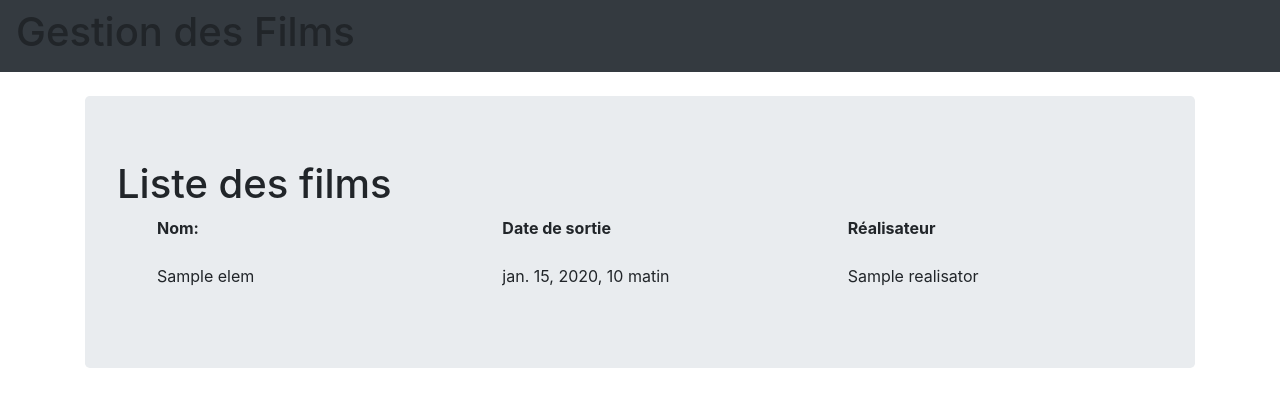
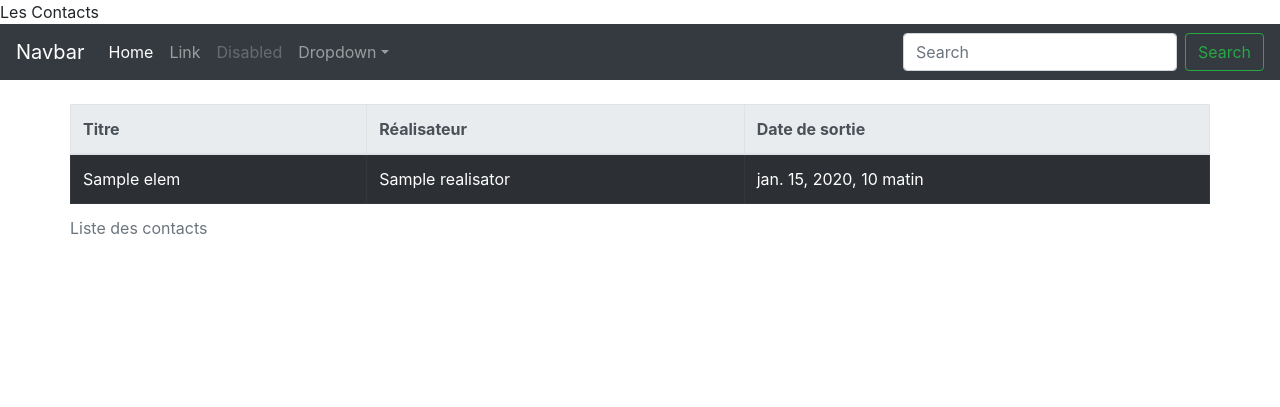
Before and after one commit to eBOURHIS/Django-gestion-de-films, a Django app: template Films/templates/ListFilms.html in a window 1280 px wide. Shown: the top 407 px of the page. Run offline with Django 3.2, Linux system fonts and the light colour scheme; the template is opened without the code that fills it: most values are stand-ins (such as "Sample title", 1, 10 or a date in 2020); parts of the project's set-up code (start-up, migrations or seed data) failed here and were passed over; some libraries are stand-ins or nearby versions.

Commit message:
Update template

```diff
--- a/Films/templates/ListFilms.html
+++ b/Films/templates/ListFilms.html
@@ -1,24 +1,51 @@
 {% extends 'base.html' %}
-    {%load static%}
-    {% block styles %}
-    {{block.super}}
-    <link rel="stylesheet" href="https://use.fontawesome.com/releases/v5.3.1/css/all.css" integrity="sha384-mzrmE5qonljUremFsqc01SB46JvROS7bZs3IO2EmfFsd15uHvIt+Y8vEf7N7fWAU" crossorigin="anonymous">
+{% load static %}
+
+{% block title %}
+Les Contacts
+{% endblock %}
+
+{% block styles %}
+{{ block.super }}
+<link rel="stylesheet" href="https://use.fontawesome.com/releases/v5.3.1/css/all.css" integrity="sha384-mzrmE5qonljUremFsqc01SB46JvROS7bZs3IO2EmfFsd15uHvIt+Y8vEf7N7fWAU"
+    crossorigin="anonymous">
     {% endblock %}
+
     {% block content %}
+<div class="table-responsive">
+    <table class="table table-hover table-striped table-dark table-bordered">
 
-        <h1>Liste des films</h1>
-        <ul>
-            <div class="row">
-                <div class="col"><b>Nom:</b></div>
-                <div class="col"><b>Date de sortie</b></div>
-                <div class="col"><b>Réalisateur</b></div>
-            </div></br>
+        <caption>Liste des contacts</caption>
+        <thead class="thead-light">
+            <tr>
+                <th scope="col1" class="center">Titre</th>
+                <th scope="col2" class="center">Réalisateur</th>
+                <th scope="col3" class="center">Date de sortie</th>
+            </tr>
+        </thead>
+
+        <tbody>
+
             {% for elem in objets %}
-                <div class="row">
-                    <div class="col">{{elem.title}}</div>
-                    <div class="col">{{elem.realease_date}}</div>
-                    <div class="col">{{elem.realisator}}</div>
-                </div>
+
+            <tr>
+                <td class="center">{{elem.title}}</td>
+                <td class="center">{{elem.realisator.name}}</td>
+                <td class="center">{{elem.realease_date}}</td>
+                <!-- <td class="center"><a href="edit/{{elem.pk}}"><i class="fas fa-pen"></i></a></td>
+                <td class="center"><a href="delete/{{elem.pk}}"><i class="fas fa-trash"></i></a></td> -->
+
+                </td>
+            </tr>
+
             {% endfor %}
-        </ul>
-        {% endblock %}
+
+        </tbody>
+    </table>
+</div>
+
+<!-- <a class="btn btn-primary btn-lg" href="/contacts/">Ajouter un contact</a> -->
+{% endblock %}
+
+
+</html>
--- a/Films/templates/base.html
+++ b/Films/templates/base.html
@@ -1,29 +1,68 @@
-<!doctype html>
-{%load static %}
+<!DOCTYPE html> {% load static %}
+
 <html lang="fr">
+
 <head>
-        <meta charset="utf-8">
-        <title>Les Films</title>
-        <meta name="viewport" content="width=device-width, initial-scale=1, shrink-to-fit=no">
+    <meta charset="UTF-8">
+    <meta name="viewport" content="width=device-width, initial-scale=1.0">
+    <meta http-equiv="X-UA-Compatible" content="ie=edge">
     {% block styles %}
-        <link rel="stylesheet"
-              href="{% static 'bootstrap/css/bootstrap.min.css' %}">
+    <link rel="stylesheet" href="{% static 'bootstrap/css/bootstrap.min.css' %}">
+    <link rel="stylesheet" href="{% static 'css/main.css' %}">
+    {% endblock %}
+    {% block title %}
+    <title></title>
     {% endblock %}
 </head>
 <body>
     <nav class="navbar navbar-expand-md navbar-dark bg-dark mb-4">
-            <h1> Gestion des Films</h1>
+        <a class="navbar-brand" href="#">Navbar</a>
+        <button class="navbar-toggler" type="button" data-toggle="collapse" data-target="#navbarsExampleDefault" aria-controls="navbarsExampleDefault"
+            aria-expanded="false" aria-label="Toggle navigation">
+            <span class="navbar-toggler-icon"></span>
+        </button>
+
+        <div class="collapse navbar-collapse" id="navbarsExampleDefault">
+            <ul class="navbar-nav mr-auto">
+                <li class="nav-item active">
+                    <a class="nav-link" href="#">Home
+                        <span class="sr-only">(current)</span>
+                    </a>
+                </li>
+                <li class="nav-item">
+                    <a class="nav-link" href="#">Link</a>
+                </li>
+                <li class="nav-item">
+                    <a class="nav-link disabled" href="#">Disabled</a>
+                </li>
+                <li class="nav-item dropdown">
+                    <a class="nav-link dropdown-toggle" href="https://example.com" id="dropdown01" data-toggle="dropdown" aria-haspopup="true"
+                        aria-expanded="false">Dropdown</a>
+                    <div class="dropdown-menu" aria-labelledby="dropdown01">
+                        <a class="dropdown-item" href="#">Action</a>
+                        <a class="dropdown-item" href="#">Another action</a>
+                        <a class="dropdown-item" href="#">Something else here</a>
+                    </div>
+                </li>
+            </ul>
+            <form class="form-inline my-2 my-lg-0">
+                <input class="form-control mr-sm-2" type="text" placeholder="Search" aria-label="Search">
+                <button class="btn btn-outline-success my-2 my-sm-0" type="submit">Search</button>
+            </form>
+        </div>
     </nav>
 
-        <main role="main" class="container top-pushed">
-            <div class="jumbotron">
-                {% block content %}
-                {% endblock %}
+    <main role="main" class="container">
+
+        <div class="row">
+            {% block content %} {% endblock %}
         </div>
+
     </main>
+    <!-- /.container -->
 
+    <script src="{% static 'bootstrap/js/bootstrap.min.js' %}"></script>
     <script src="{% static 'js/jquery-3.3.1.min.js' %}"></script>
-        <script src="{% static 'bootstrap/js/bootstrap.min.js' %}">
-        </script>
 </body>
+
 </html>
--- a/GestionFilms/settings.py
+++ b/GestionFilms/settings.py
@@ -51,6 +51,11 @@ MIDDLEWARE = [
     #Import des sessions
     'django.contrib.sessions.middleware.SessionMiddleware',
 ]
+
+SESSION_ENGINE = "django.contrib.sessions.backends.signed_cookies"
+
+SESSION_COOKIE_HTTPONLY = True
+
 
 ROOT_URLCONF = 'GestionFilms.urls'
 
```
Lines whose indentation alone changed are shown as unchanged.
